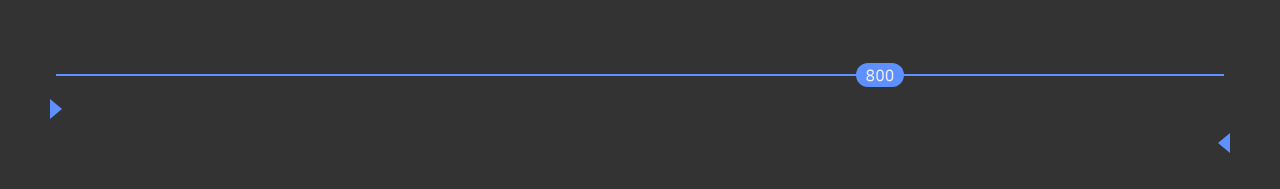
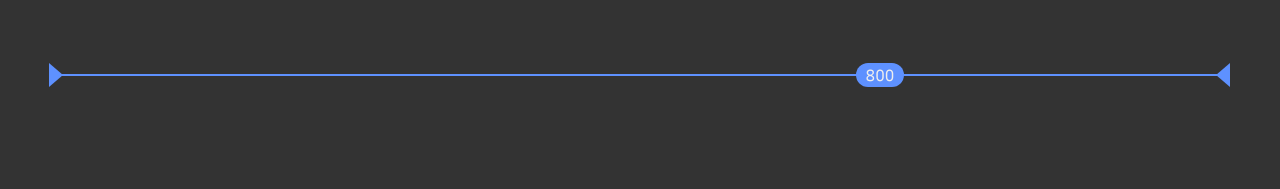
Before and after one commit to arrowtype/gf-url-api-configurator, a Svelte app: page / in a window 1280 px wide. Shown: the part 263-452 px from the top of the page. Built offline with nearby package versions, Linux system fonts and the light colour scheme.

Commit message:
working to get min/max limiters working

```diff
--- a/src/components/CustomRangeSlider.svelte
+++ b/src/components/CustomRangeSlider.svelte
@@ -8,11 +8,16 @@
   let thumbWidth;
   let thumbPos;
 
-  let minLimitWidth = 12;
+  let minLimitWidth = 16;
   let minLimitPos;
 
-  let maxLimitWidth = 12;
+  let maxLimitWidth = 16;
   let maxLimitPos;
+
+  let minLimit = 0;
+  let maxLimit = 0;
+  let minLimitPx = 0;
+  let maxLimitPx = 0;
 
   import { createEventDispatcher } from "svelte";
 
@@ -54,6 +59,11 @@
     }
   }
 
+  // ways to simplify:
+    // 1. use CSS to translate the slider left by 50%, so that its width needn’t be caculated in JS
+    // 2. calculate and apply position by %, so it can stay constant it window width changes
+    // 3. make min/max limiters into divs (and just little circles), rather than SVGs
+
   function slidermove(e) {
 
     const t = currentThumb;
@@ -76,22 +86,33 @@
   function limiterMove(e) {
       // console.log("limiter!", e.target)
       const t = currentThumb;
+      let id = t.id
       let newpos = e.clientX - t.parentElement.offsetLeft - t.clientWidth / 2;
 
-        if (newpos < 0) {
+      if (newpos < 0 && id === "minLimitThumb") {
           newpos = 0;
-        } else if (newpos > t.parentElement.offsetWidth - t.clientWidth) {
+      } else if (newpos < 0 && id === "maxLimitThumb") {
+        newpos = 0
+      } else if (newpos > t.parentElement.offsetWidth - t.clientWidth && id === "minLimitThumb") {
           newpos = t.parentElement.offsetWidth - t.clientWidth;
       }
+
+      // // TODO: make maxLimit thumb work better
+      // else if (newpos > 0 && id === "minLimitThumb") {
+      //   newpos = 100;
+      // }
+
+      // else if (newpos > t.parentElement.offsetWidth - t.clientWidth && id === "maxLimitThumb") {
+
       let widthStep = (sliderWidth - t.clientWidth) / ((max - min) / step);
       newpos = Math.round(newpos / widthStep) * widthStep;
 
       if (t.id === "minLimitThumb") {
           minLimitPos = newpos/sliderWidth * 100
-            console.log(minLimitPos)
+          recalc()
       } else {
         maxLimitPos = (newpos/sliderWidth) * 100
-            console.log(maxLimitPos)
+          recalc()
       }
 
   }
@@ -122,12 +143,24 @@
   function resize() {
     thumbPos = ((value - min) / (max - min)) * (sliderWidth - thumbWidth);
   }
+
+
+  const calcLowerLimitPercent = () => { minLimitPx = sliderWidth * ((minLimit - min) / (max - min)) }
+  const calcUpperLimitPercent = () => { maxLimitPx = sliderWidth * ((max - maxLimit) / (max - min)) }
+
+  const recalc = () => {
+      calcLowerLimitPercent()
+      calcUpperLimitPercent()
+      value < minLimit ? value = minLimit : value;
+      value > maxLimit ? value = maxLimit: value ;
+  }
 </script>
 
 <svelte:window on:resize={resize} />
 
+<div class="combined-slider-container">
   <div class="custom-slider">
-  <div class="custom-slider-track main-track" bind:offsetWidth={sliderWidth}>
+    <div class="custom-slider-track main-track" style="--minLimitPx: {minLimitPx}; --maxLimitPx: {maxLimitPx};" bind:offsetWidth={sliderWidth}>
       <div
         id="mainThumb"
         class="thumb main-thumb"
@@ -145,9 +178,9 @@
           class="thumb limiter"
           style="left: {minLimitPos ? minLimitPos : 0}%"
           on:mousedown={sliderdown}
-        xmlns="http://www.w3.org/2000/svg" viewBox="0 0 {minLimitWidth} 20" height="100%" width="100%"
+          xmlns="http://www.w3.org/2000/svg" viewBox="0 0 14 32" height="100%" width="100%"
           >
-        <polygon id="lowerLimit" points="0,0 0,20 {minLimitWidth},10"/>
+          <polygon id="lowerLimit" points="0,4 0,28 14,16"/>
       </svg>
     </div>
   </div>
@@ -158,36 +191,50 @@
           class="thumb limiter"
           style="left: {maxLimitPos ? maxLimitPos : 100}%"
           on:mousedown={sliderdown}
-        xmlns="http://www.w3.org/2000/svg" viewBox="0 0 {maxLimitWidth} 20" height="100%" width="100%"
+          xmlns="http://www.w3.org/2000/svg" viewBox="0 0 {maxLimitWidth} 32" height="100%" width="100%"
           >
-        <polygon id="upperLimit" points="{maxLimitWidth},0  0,10 {maxLimitWidth},20 "/>
+          <!-- <polygon id="upperLimit" points="{maxLimitWidth},0  0,10 {maxLimitWidth},20 "/> -->
+          <polygon id="upperLimit" points="14,4 0,16 14,28 "/>
       </svg>
+    </div>
   </div>
 </div>
 
 <style>
   :root {
+    --minLimitPx: 0px;
+    --maxLimitPx: 0px;
     --trackHeight: 2px;
     --controlHeight: 1.5rem;
     --thumbWidth: 3rem;
-    --limiterHeight: 20px;
+    --limiterHeight: 32px;
     --limiterWidth: 12px;
 
     --trackBg: #eee;
     /* --buttonBg: #0050ff; */
     --buttonBg: #5e91ff;
   }
+
+  .combined-slider-container {
+    display: grid;
+    grid-template-rows: 1fr;
+    align-items: center;
+    margin: 2rem;
+  }
   .custom-slider {
-    height: var(--trackHeight);
-    margin: 2rem;
+    height: 0; /* allows things to properly overlap */
   }
   .custom-slider-track {
     width: 100%;
-    height: 100%;
+    /* height: 100%; */
+    height: var(--trackHeight);
     position: relative;
   }
   .main-track {
+    height: var(--trackHeight);
     background: var(--buttonBg);
+    margin-left: var(--lowerLimit)px;
+    margin-right: var(--upperLimit)px;
   }
   .thumb {
     width: var(--thumbWidth);
--- a/src/components/TypeTester.svelte
+++ b/src/components/TypeTester.svelte
@@ -1,6 +1,4 @@
 <script>
-    import Slider from './Slider.svelte'
-    import RangeSlider from './RangeSlider.svelte'
     import CustomRangeSlider from './CustomRangeSlider.svelte'
 
     export let wghtInput = '700';
```
Lines whose indentation alone changed are shown as unchanged.
